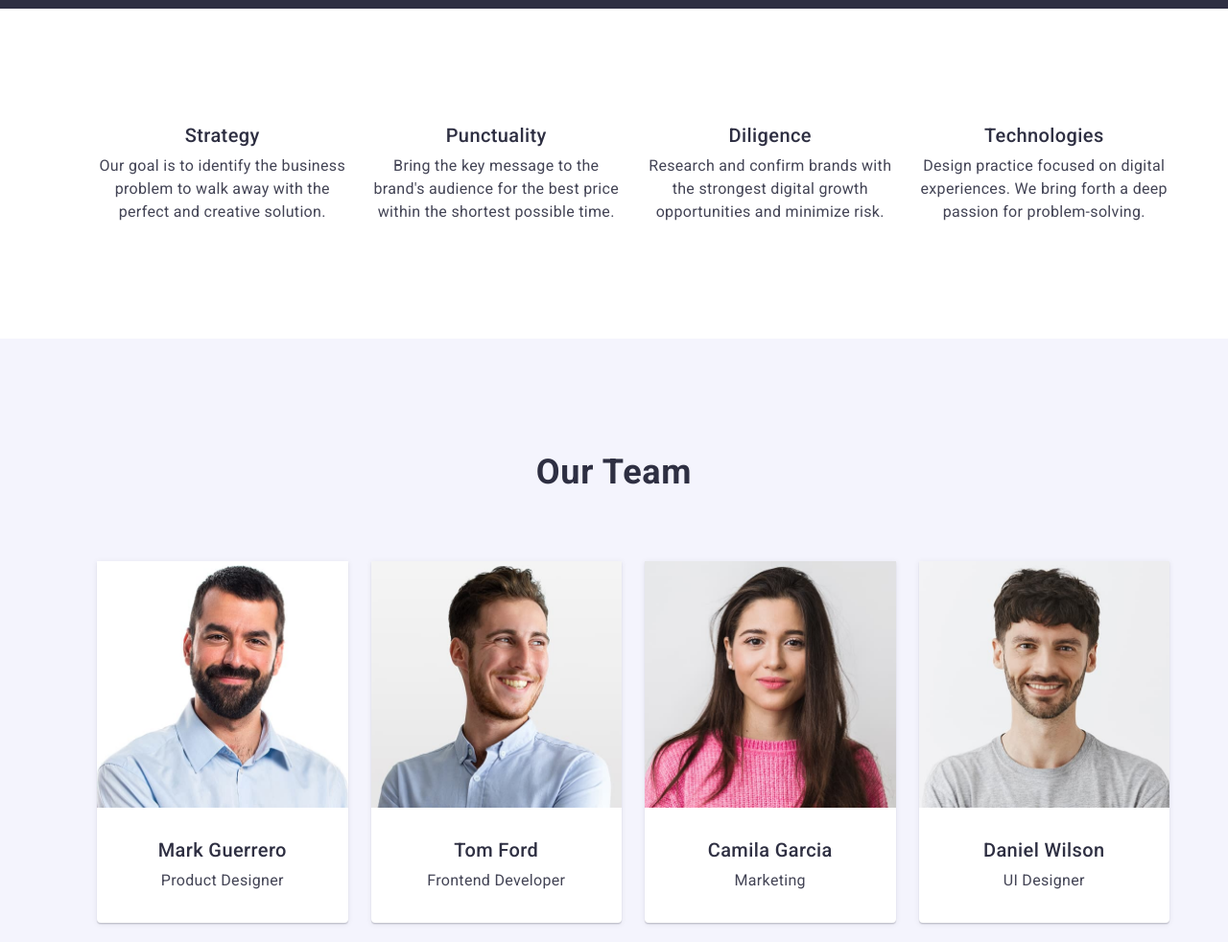
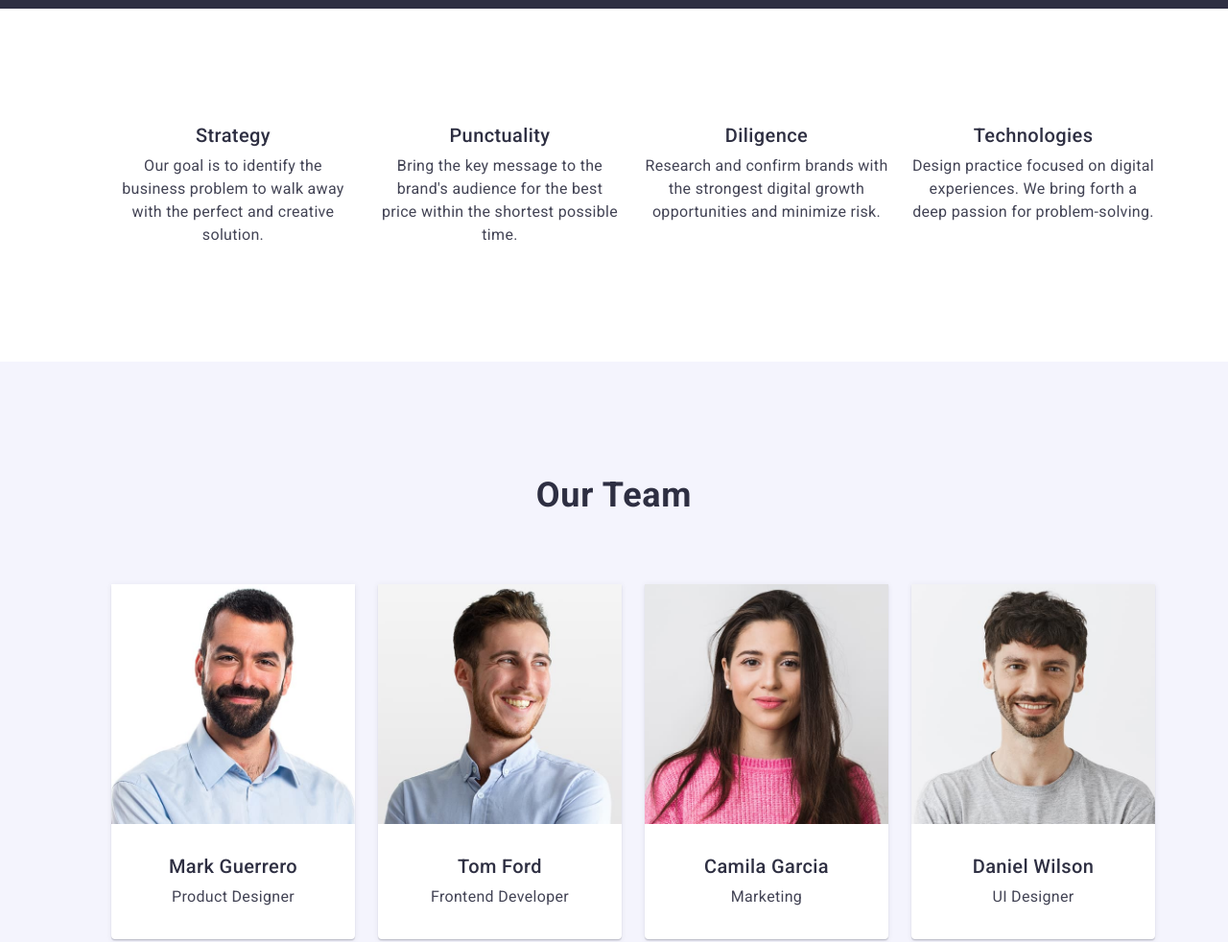
Before and after one commit to Maksym-Sirenko/goit-markup-hw-03, a plain HTML site: page index.html in a window 1280 px wide. Shown: the part 680-1662 px from the top of the page at 96% size. Drawn offline with nearby package versions, Linux system fonts and the light colour scheme.

Commit message:
update CSS

```diff
--- a/css/styles.css
+++ b/css/styles.css
@@ -37,7 +37,7 @@ button {
 .container {
     max-width: 1158px;
     margin: 0 auto;
-    /* padding: 0 15px 0 15px; */
+    padding: 0 15px 0 15px;
 }
 
 
@@ -230,7 +230,7 @@ button {
     display: flex;
     flex-direction: row;
     gap: 24px;
-    justify-content: center;
+    justify-content: flex-start;
 }
 
 .advantages-section {
@@ -265,7 +265,7 @@ button {
 
 .benefits-titles {
     /* display: flex; */
-    /* gap: 24px; */
+    gap: 24px;
     /* justify-content: center; */
     width: calc((100% - 72px) / 4);
 }
@@ -284,6 +284,7 @@ button {
 .team-list-list {
     display: flex;
     gap: 24px;
+    flex-wrap: wrap;
 }
 
 .team-members {
```
